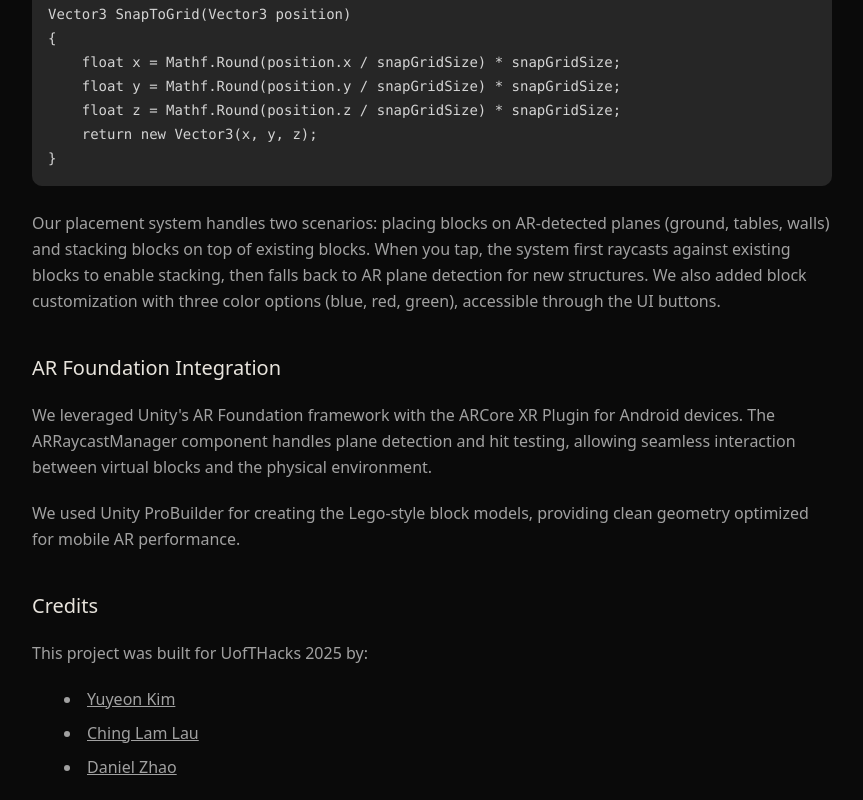
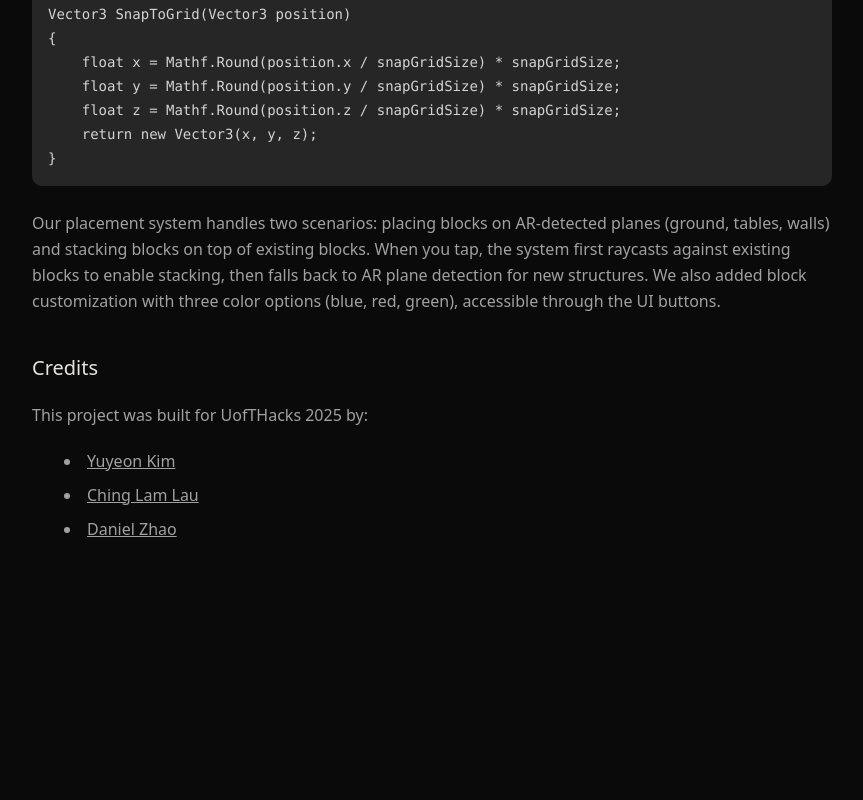
Before and after one commit to danielquzhao/personal-website-v2, a Next.js app: page /projects/terra in a window 1280 px wide. Shown: the part 1848-2648 px from the top of the page, without its empty margins (208-1071 px from the left). After the commit the page ends 2410 px from the top, so only its background shows below. Built offline with nearby package versions, Linux system fonts and the light colour scheme.

Commit message:
Edit terra

```diff
--- a/app/projects/terra/page.tsx
+++ b/app/projects/terra/page.tsx
@@ -64,14 +64,6 @@ export default function TerraPage() {
                             Our placement system handles two scenarios: placing blocks on AR-detected planes (ground, tables, walls) and stacking blocks on top of existing blocks. When you tap, the system first raycasts against existing blocks to enable stacking, then falls back to AR plane detection for new structures. We also added block customization with three color options (blue, red, green), accessible through the UI buttons.
                         </p>
 
-                        <h2 className="text-xl font-medium text-foreground">AR Foundation Integration</h2>
-                        <p className="text-base text-muted-foreground leading-relaxed">
-                            We leveraged Unity's AR Foundation framework with the ARCore XR Plugin for Android devices. The ARRaycastManager component handles plane detection and hit testing, allowing seamless interaction between virtual blocks and the physical environment.
-                        </p>
-                        <p className="text-base text-muted-foreground leading-relaxed">
-                            We used Unity ProBuilder for creating the Lego-style block models, providing clean geometry optimized for mobile AR performance.
-                        </p>
-
                         <h2 className="text-xl font-medium text-foreground">Credits</h2>
                         <div className="text-base text-muted-foreground leading-relaxed">
                             This project was built for UofTHacks 2025 by:
```
